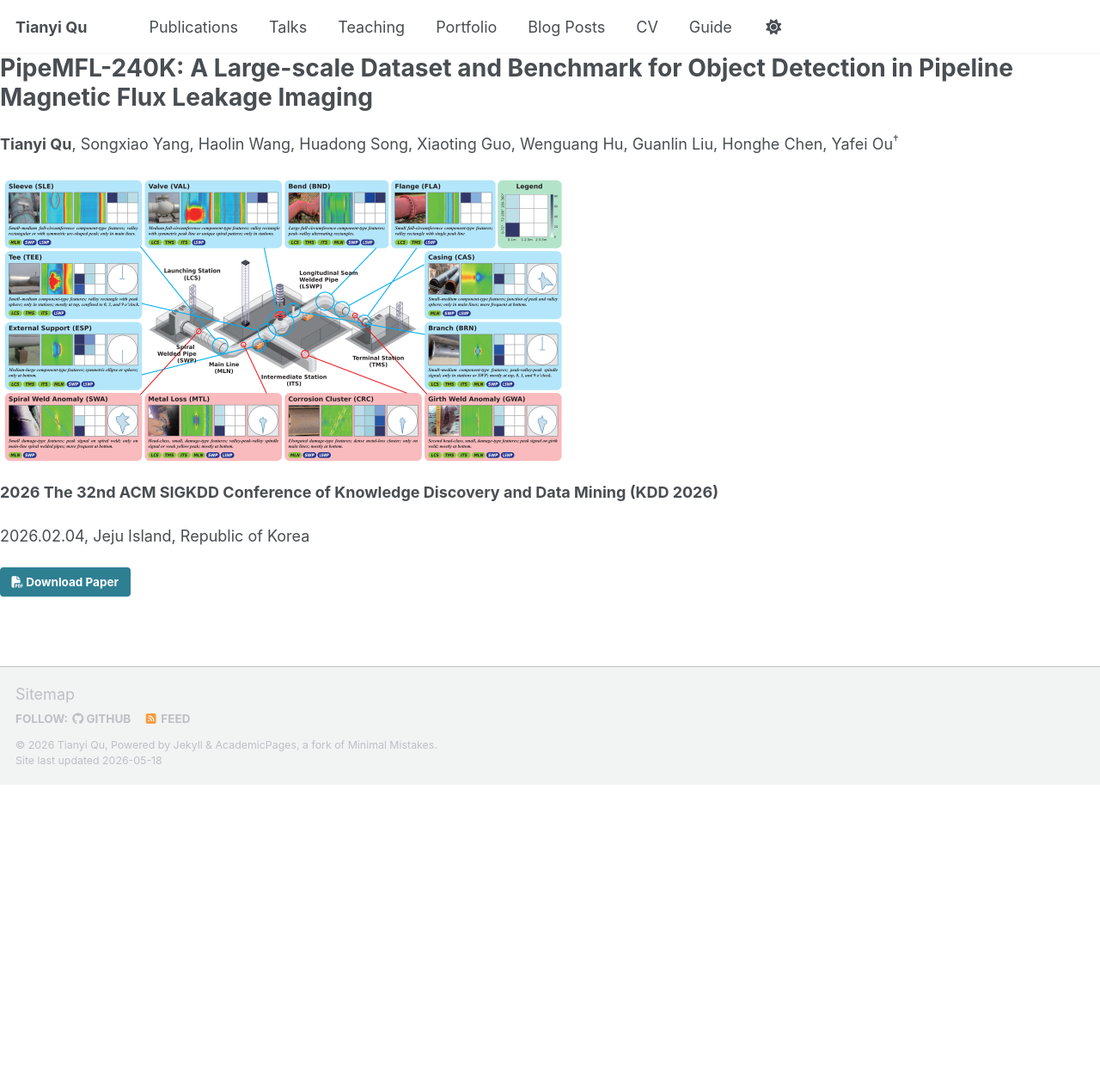
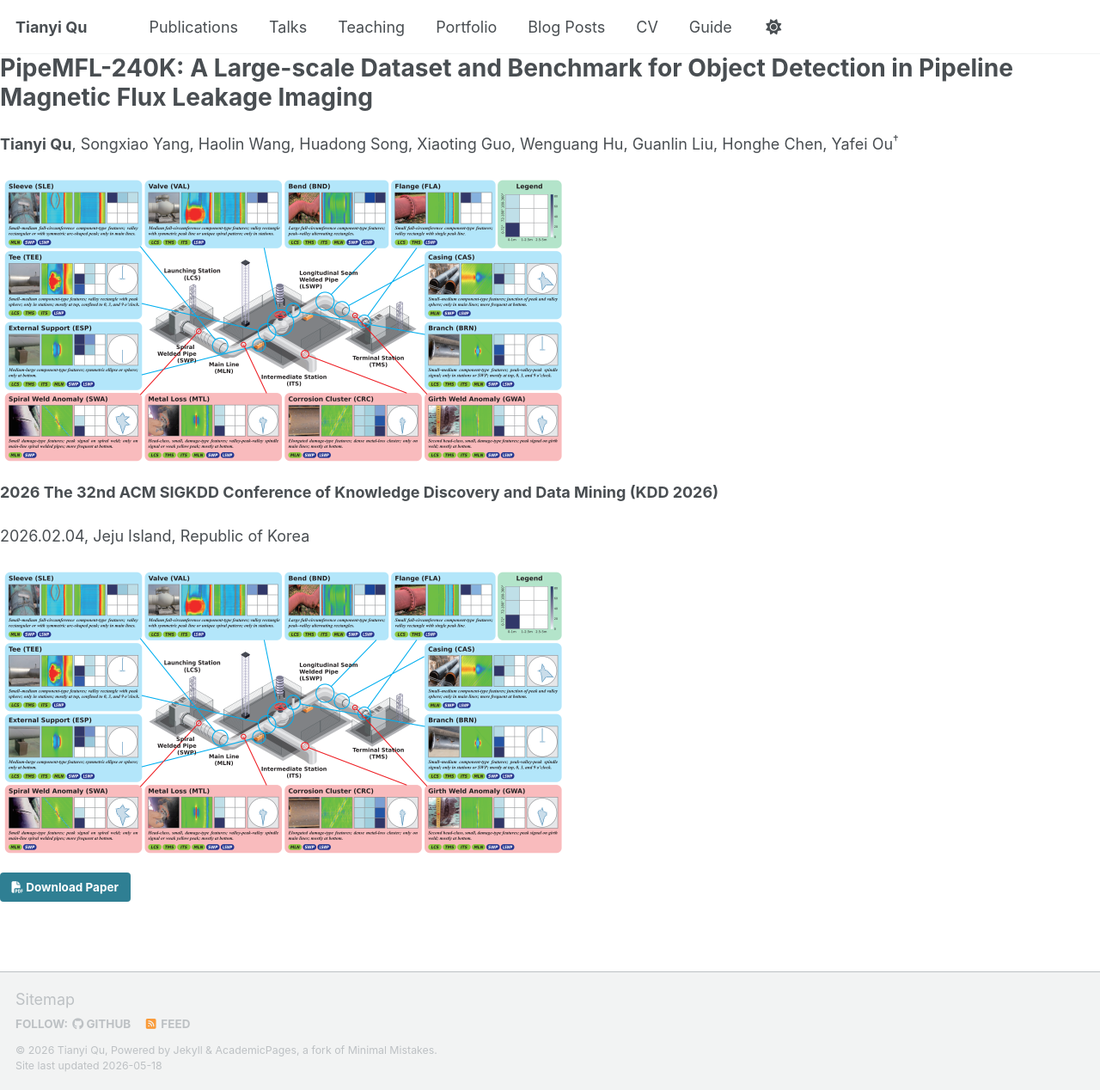
Before and after one commit to TQSAIS/tqsais.github.io, a Jekyll site: the page built from _publications/KDD2026.md, in a window 1280 px wide and 1268 px high. Shown: the whole window at 86% size. Built offline with Jekyll 4.4.1, drawn with Linux system fonts in a browser that asks for light colours; a script bundle is joined from its source files by our own code; library files that are not in the unit come from our copies.

Commit message:
Update KDD2026.md

```diff
--- a/_publications/KDD2026.md
+++ b/_publications/KDD2026.md
@@ -22,6 +22,8 @@
 
 core_image: '/images/KDD2026.png'
 
+venue_logo: '/images/kdd2026.png'
+
 paperurl: 'https://arxiv.org/abs/2602.07044'
 
 ---
```
